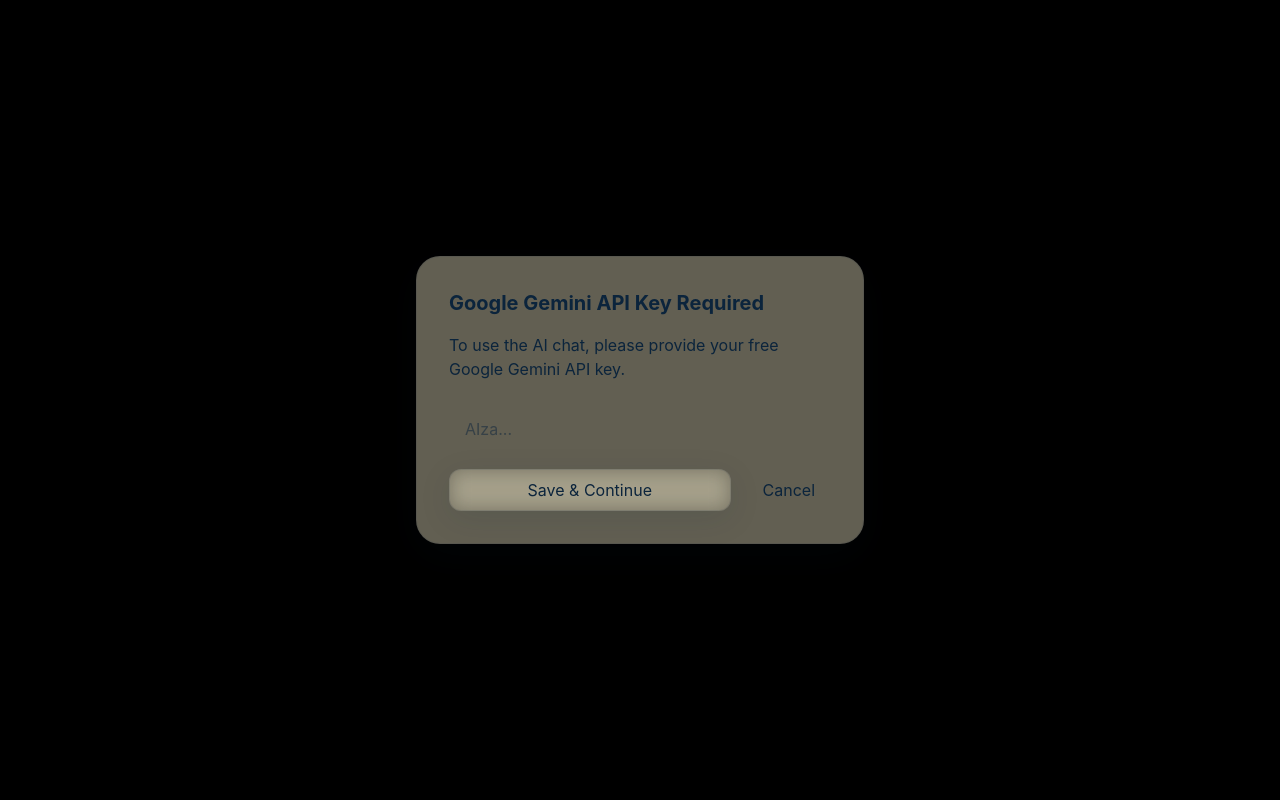
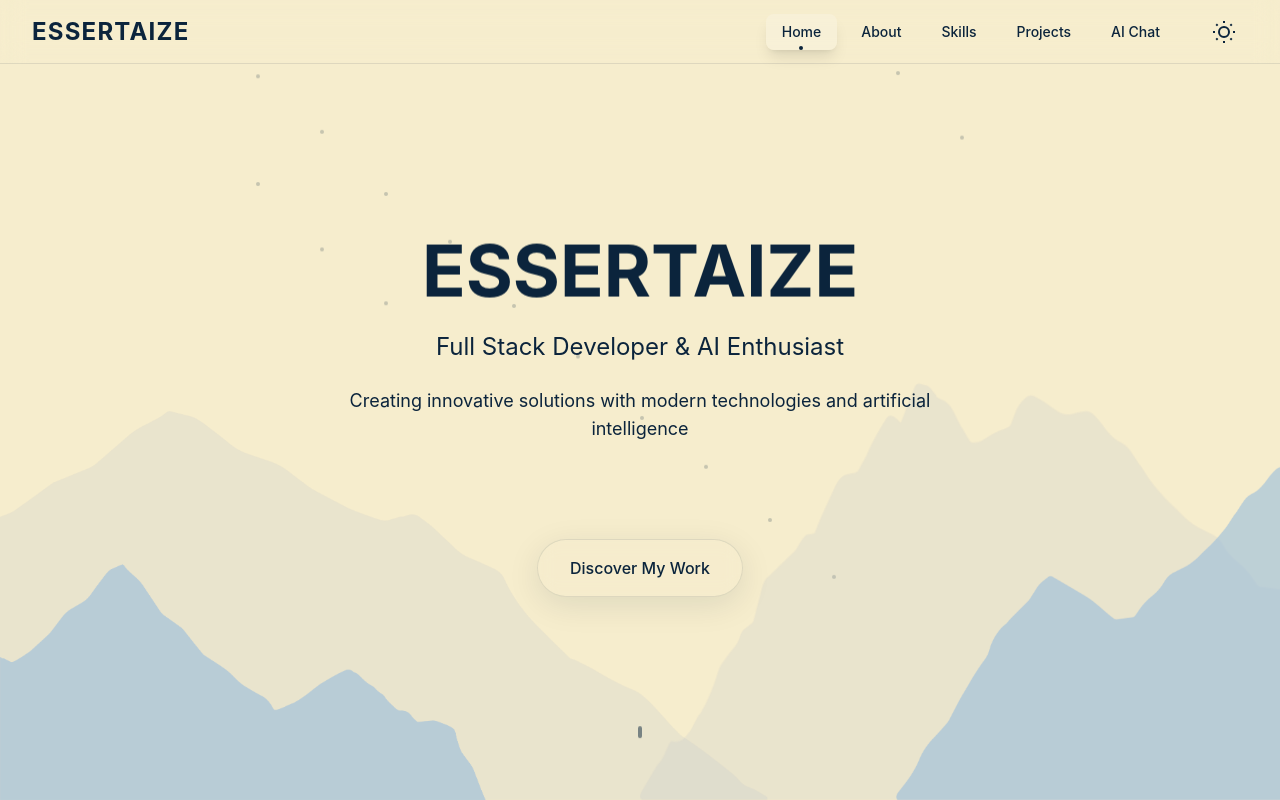
Before and after one commit to NolanEssertaize/portfolio-front, a Next.js app: page / in a window 1280 px wide. Shown: the top 800 px of the page. Built offline with nearby package versions, Linux system fonts and the light colour scheme.

Commit message:
Fix front ai chat

```diff
--- a/src/components/sections/ChatSection.tsx
+++ b/src/components/sections/ChatSection.tsx
@@ -1,14 +1,9 @@
 'use client'
-import { useState, useRef, useEffect } from 'react'
+import { useRef, useEffect } from 'react'
 import { useChat } from '@ai-sdk/react'
 import ReactMarkdown from 'react-markdown'
 
 const ChatSection: React.FC = () => {
-    const [apiKey, setApiKey] = useState('')
-    const [hasValidApiKey, setHasValidApiKey] = useState(false)
-    const [serverHasApiKey, setServerHasApiKey] = useState(false)
-    const [showApiKeyInput, setShowApiKeyInput] = useState(false)
-    const [apiCheckComplete, setApiCheckComplete] = useState(false)
     const messagesEndRef = useRef<HTMLDivElement>(null)
 
     const {
@@ -20,56 +15,19 @@
         setMessages,
     } = useChat({
         api: '/api/chat',
-        body: {
-            apiKey: serverHasApiKey ? undefined : apiKey,
-        },
-        streamMode: 'sse',
-        onResponse: (response) => {
-            if (response.status === 401) {
-                setShowApiKeyInput(true)
-                setHasValidApiKey(false)
-                setServerHasApiKey(false)
-            }
-        },
     })
 
     useEffect(() => {
-        // Only check API once when component mounts
-        if (!apiCheckComplete) {
-            fetch('/api/chat')
-                .then((res) => res.json())
-                .then((data) => {
-                    console.log('Server API check:', data)
-                    if (data.hasApiKey) {
-                        setServerHasApiKey(true)
-                        setHasValidApiKey(true)
-                    } else {
-                        // Check localStorage for user API key
-                        const savedApiKey =
-                            localStorage.getItem('GOOGLE_API_KEY')
-                        if (savedApiKey) {
-                            setApiKey(savedApiKey)
-                            setHasValidApiKey(true)
-                        } else {
-                            setShowApiKeyInput(true)
+        messagesEndRef.current?.scrollIntoView({ behavior: 'smooth' })
+    }, [messages])
+
+    useEffect(() => {
+        if (messages.length > 0) {
+            localStorage.setItem('chat_history', JSON.stringify(messages))
         }
-                    }
-                    setApiCheckComplete(true)
-                })
-                .catch((err) => {
-                    console.error('Error checking server API key:', err)
-                    // Fallback to localStorage check
-                    const savedApiKey = localStorage.getItem('GOOGLE_API_KEY')
-                    if (savedApiKey) {
-                        setApiKey(savedApiKey)
-                        setHasValidApiKey(true)
-                    } else {
-                        setShowApiKeyInput(true)
-                    }
-                    setApiCheckComplete(true)
-                })
+    }, [messages])
 
-            // Load message history once
+    useEffect(() => {
         const savedMessages = localStorage.getItem('chat_history')
         if (savedMessages) {
             try {
@@ -78,27 +36,7 @@
                 console.error('Error loading chat history:', error)
             }
         }
-        }
-    }, [apiCheckComplete, setMessages])
-
-    useEffect(() => {
-        messagesEndRef.current?.scrollIntoView({ behavior: 'smooth' })
-    }, [messages])
-
-    // Save history to localStorage when messages change
-    useEffect(() => {
-        if (messages.length > 0) {
-            localStorage.setItem('chat_history', JSON.stringify(messages))
-        }
-    }, [messages])
-
-    const saveApiKey = () => {
-        if (apiKey.trim()) {
-            localStorage.setItem('GOOGLE_API_KEY', apiKey.trim())
-            setHasValidApiKey(true)
-            setShowApiKeyInput(false)
-        }
-    }
+    }, [setMessages])
 
     const clearHistory = () => {
         setMessages([])
@@ -133,51 +71,6 @@
                     </p>
                 </div>
 
-                {/* API Key Input Modal */}
-                {showApiKeyInput && (
-                    <div className="fixed inset-0 z-50 flex items-center justify-center bg-black bg-opacity-50">
-                        <div className="card-glass rounded-3xl p-8 max-w-md mx-4">
-                            <h3
-                                className="text-xl font-bold mb-4"
-                                style={{ color: 'var(--foreground)' }}
-                            >
-                                Google Gemini API Key Required
-                            </h3>
-                            <p
-                                className="mb-6"
-                                style={{ color: 'var(--muted-foreground)' }}
-                            >
-                                To use the AI chat, please provide your free
-                                Google Gemini API key.
-                            </p>
-                            <input
-                                type="text"
-                                value={apiKey}
-                                onChange={(e) => setApiKey(e.target.value)}
-                                placeholder="AIza..."
-                                className="w-full glass rounded-xl px-4 py-3 mb-4"
-                                style={{ color: 'var(--foreground)' }}
-                            />
-                            <div className="flex space-x-4">
-                                <button
-                                    onClick={saveApiKey}
-                                    className="flex-1 btn-glass px-4 py-2 rounded-xl"
-                                    style={{ color: 'var(--primary)' }}
-                                >
-                                    Save & Continue
-                                </button>
-                                <button
-                                    onClick={() => setShowApiKeyInput(false)}
-                                    className="glass-subtle px-4 py-2 rounded-xl"
-                                    style={{ color: 'var(--muted-foreground)' }}
-                                >
-                                    Cancel
-                                </button>
-                            </div>
-                        </div>
-                    </div>
-                )}
-
                 <div className="card-glass rounded-3xl shadow-2xl overflow-hidden">
                 {/* Header */}
                 <div className="glass-strong p-4 border-b flex justify-between items-center" style={{ borderColor: 'var(--glass-border)' }}>
@@ -190,27 +83,12 @@
                                 ESSERTAIZE Assistant
                             </h3>
                             <p className="text-xs" style={{ color: 'var(--muted-foreground)' }}>
-                  {serverHasApiKey
-                    ? 'Connected'
-                    : hasValidApiKey
-                      ? 'Connected'
-                      : 'Configuration required'
-                  } • {messages.length} messages
+                                Connected • {messages.length} messages
                             </p>
                         </div>
                     </div>
 
                     <div className="flex items-center space-x-2">
-              {!hasValidApiKey && (
-                <button
-                  onClick={() => setShowApiKeyInput(true)}
-                  className="glass-subtle p-2 rounded-lg text-xs"
-                  style={{ color: 'var(--primary)' }}
-                  title="Configure API Key"
-                >
-                  <span className="material-icons align-middle mr-1">vpn_key</span> Setup
-                </button>
-              )}
                         {messages.length > 0 && (
                             <button
                                 onClick={clearHistory}
@@ -378,11 +256,7 @@
                                 type="text"
                                 value={input}
                                 onChange={handleInputChange}
-                                placeholder={
-                                    hasValidApiKey
-                                        ? 'Ask your questions...'
-                                        : 'Please configure API key first'
-                                }
+                                placeholder="Ask your questions..."
                                 className="flex-1 glass rounded-xl px-4 py-3 text-sm focus:outline-none transition-all duration-300"
                                 style={{
                                     color: 'var(--foreground)',
@@ -394,15 +268,11 @@
                                 onBlur={(e) => {
                                     e.target.style.boxShadow = 'none'
                                 }}
-                                disabled={isLoading || !hasValidApiKey}
+                                disabled={isLoading}
                             />
                             <button
                                 type="submit"
-                                disabled={
-                                    isLoading ||
-                                    !input.trim() ||
-                                    !hasValidApiKey
-                                }
+                                disabled={isLoading || !input.trim()}
                                 className="btn-glass px-6 py-3 rounded-xl font-medium transition-all duration-300 disabled:opacity-50 disabled:cursor-not-allowed"
                                 style={{ color: 'var(--primary)' }}
                             >
@@ -483,10 +353,10 @@
               <span className="material-icons text-3xl">chat</span>
             </div>
             <h3 className="font-semibold mb-3" style={{ color: 'var(--foreground)' }}>
-              Powered by DeepSeek
+              Powered by Google Gemini
             </h3>
             <p className="text-sm leading-relaxed" style={{ color: 'var(--muted-foreground)' }}>
-              Powered by DeepSeek API with personalized context about ESSERTAIZE
+              Powered by Google Gemini API with personalized context about ESSERTAIZE
             </p>
           </div>
         </div>
```
Lines whose indentation alone changed are shown as unchanged.
